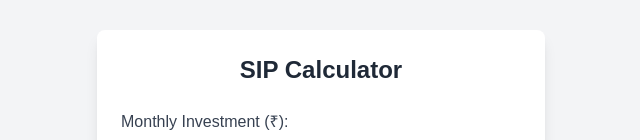
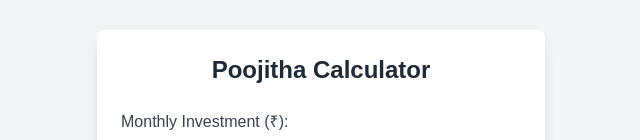
Before and after one commit to murugan-kannan/my-money-app, a Next.js app: page / in a window 1280 px wide. Shown: the part 163-303 px from the top of the page, without its empty margins (319-959 px from the left). Built offline with nearby package versions, Linux system fonts and the light colour scheme.

Commit message:
Update page.tsx

```diff
--- a/src/app/page.tsx
+++ b/src/app/page.tsx
@@ -29,7 +29,7 @@ export default function Home() {
   return (
     <div className="min-h-screen flex flex-col justify-center items-center bg-gray-100 p-5">
       <div className="bg-white rounded-lg shadow-lg p-6 w-full max-w-md">
-        <h1 className="text-2xl font-bold mb-6 text-gray-800 text-center">SIP Calculator</h1>
+        <h1 className="text-2xl font-bold mb-6 text-gray-800 text-center">Poojitha Calculator</h1>
 
         <div className="mb-4">
           <label className="block text-gray-700 mb-2">Monthly Investment (₹):</label>
```
